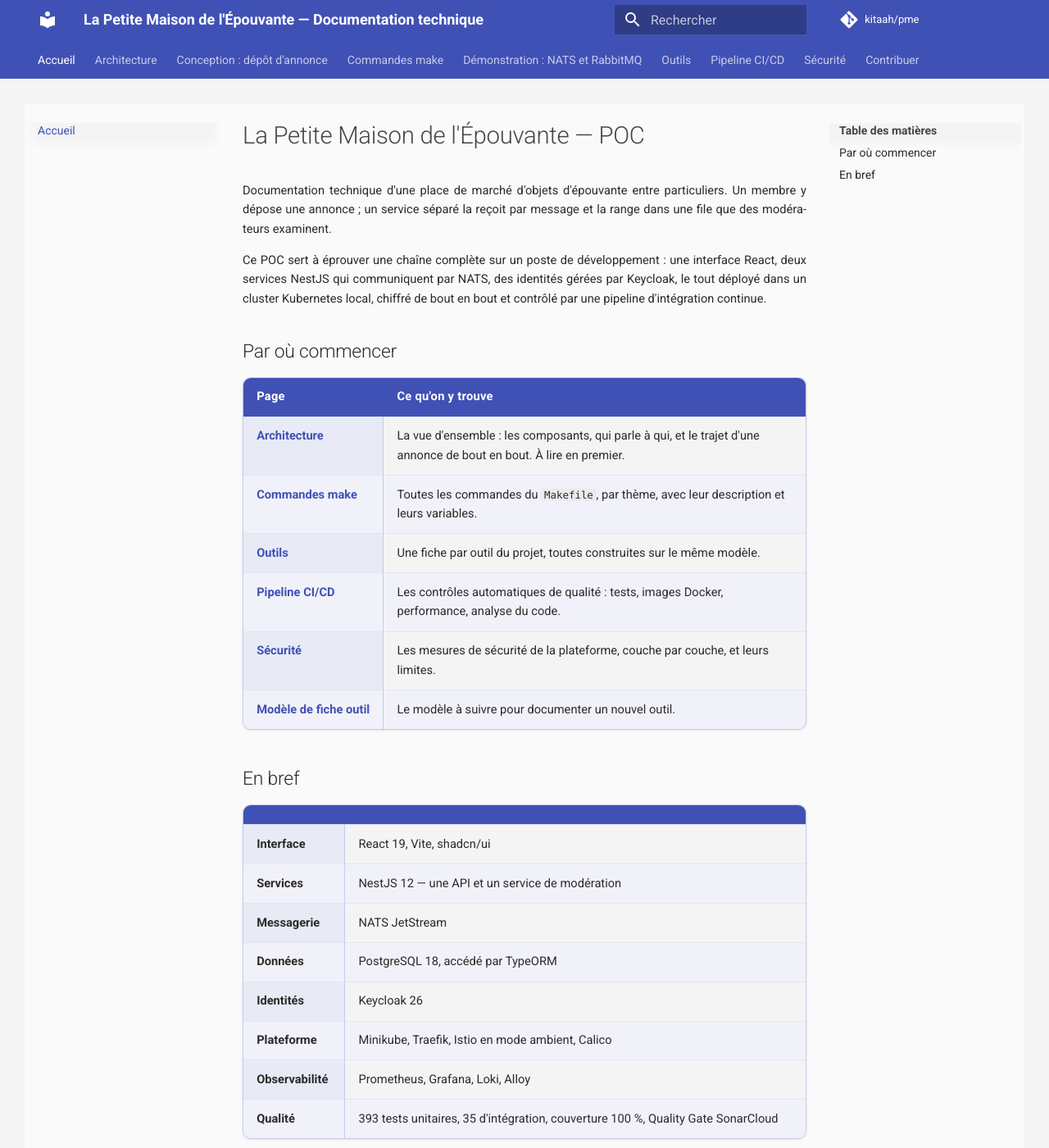
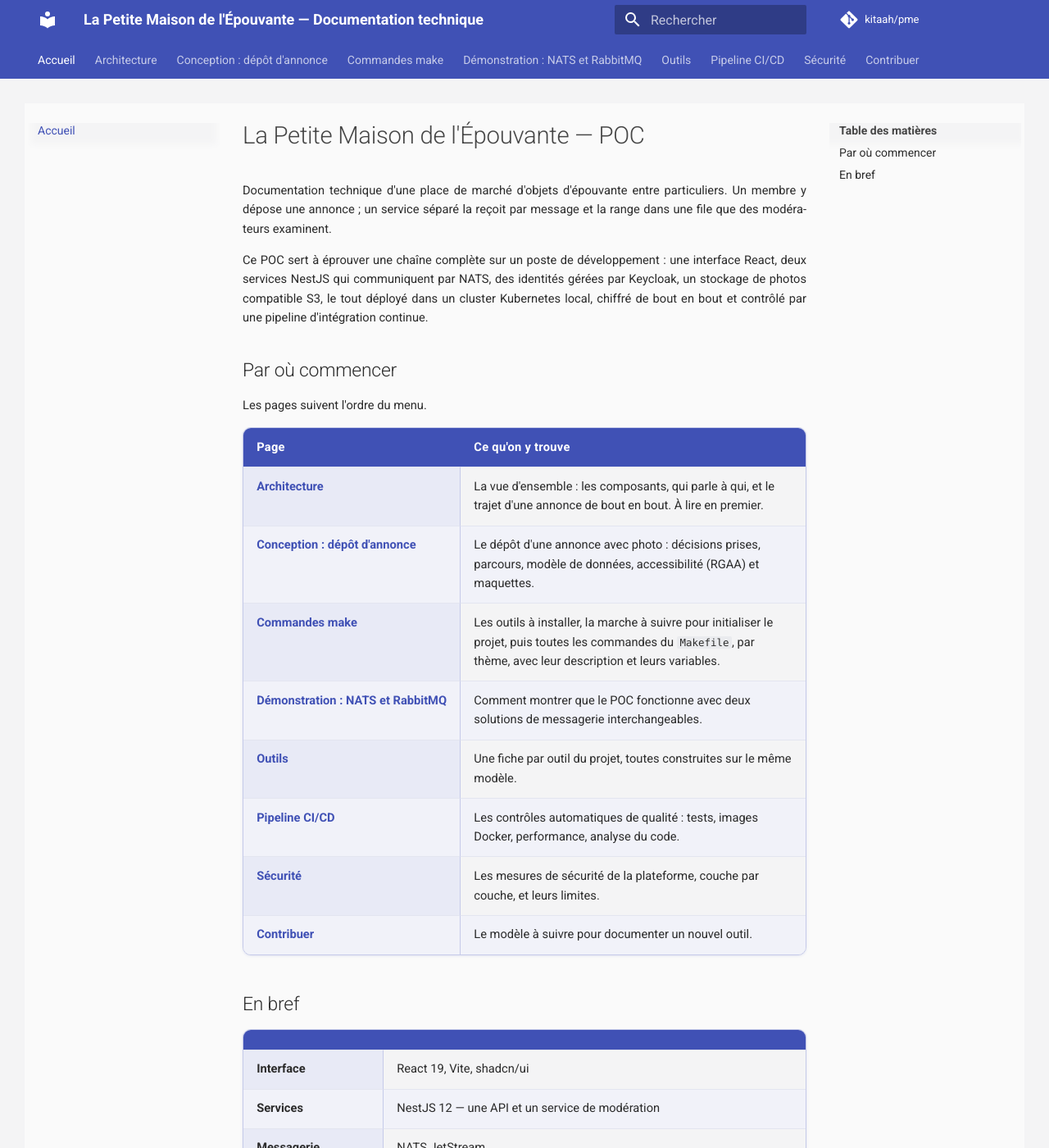
Before and after one commit to kitaah/pme, an MkDocs documentation site: the page built from docs/index.md, in a window 1280 px wide and 1400 px high. Shown: the whole window at 82% size. Built offline with MkDocs 1.6.1 and Material for MkDocs 9.7.7, drawn with Linux system fonts in a browser that asks for light colours; comment, search, counter and statistics services are not loaded; some of the changed text lies outside the part shown.

Commit message:
docs(mkdocs): updating mkdocs

```diff
--- a/docs/index.md
+++ b/docs/index.md
@@ -4,19 +4,23 @@ Documentation technique d'une place de marché d'objets d'épouvante entre parti
 annonce ; un service séparé la reçoit par message et la range dans une file que des modérateurs examinent.
 
 Ce POC sert à éprouver une chaîne complète sur un poste de développement : une interface React, deux services NestJS
-qui communiquent par NATS, des identités gérées par Keycloak, le tout déployé dans un cluster Kubernetes local,
+qui communiquent par NATS, des identités gérées par Keycloak, un stockage de photos compatible S3, le tout déployé dans un cluster Kubernetes local,
 chiffré de bout en bout et contrôlé par une pipeline d'intégration continue.
 
 ## Par où commencer
 
+Les pages suivent l'ordre du menu.
+
 | Page | Ce qu'on y trouve |
 |---|---|
 | **[Architecture](architecture.md)** | La vue d'ensemble : les composants, qui parle à qui, et le trajet d'une annonce de bout en bout. À lire en premier. |
-| **[Commandes make](commandes-make.md)** | Toutes les commandes du `Makefile`, par thème, avec leur description et leurs variables. |
+| **[Conception : dépôt d'annonce](conception-depot-annonce.md)** | Le dépôt d'une annonce avec photo : décisions prises, parcours, modèle de données, accessibilité (RGAA) et maquettes. |
+| **[Commandes make](commandes-make.md)** | Les outils à installer, la marche à suivre pour initialiser le projet, puis toutes les commandes du `Makefile`, par thème, avec leur description et leurs variables. |
+| **[Démonstration : NATS et RabbitMQ](demo-brokers.md)** | Comment montrer que le POC fonctionne avec deux solutions de messagerie interchangeables. |
 | **[Outils](outils/mkdocs.md)** | Une fiche par outil du projet, toutes construites sur le même modèle. |
 | **[Pipeline CI/CD](pipeline/index.md)** | Les contrôles automatiques de qualité : tests, images Docker, performance, analyse du code. |
 | **[Sécurité](securite/index.md)** | Les mesures de sécurité de la plateforme, couche par couche, et leurs limites. |
-| **[Modèle de fiche outil](outils/modele-fiche.md)** | Le modèle à suivre pour documenter un nouvel outil. |
+| **[Contribuer](outils/modele-fiche.md)** | Le modèle à suivre pour documenter un nouvel outil. |
 
 ## En bref
 
@@ -25,8 +29,11 @@ chiffré de bout en bout et contrôlé par une pipeline d'intégration continue.
 | **Interface** | React 19, Vite, shadcn/ui |
 | **Services** | NestJS 12 — une API et un service de modération |
 | **Messagerie** | NATS JetStream |
+| **Stockage des photos** | Garage, compatible S3 |
 | **Données** | PostgreSQL 18, accédé par TypeORM |
 | **Identités** | Keycloak 26 |
 | **Plateforme** | Minikube, Traefik, Istio en mode ambient, Calico |
+| **Secrets et certificats** | Sealed Secrets, cert-manager |
 | **Observabilité** | Prometheus, Grafana, Loki, Alloy |
+| **Intégration continue** | GitLab CI/CD, avec un miroir vers GitHub Actions |
 | **Qualité** | 393 tests unitaires, 35 d'intégration, couverture 100 %, Quality Gate SonarCloud |
```
Also changed, not shown: docs/commandes-make.md (+7 -1 lines).
